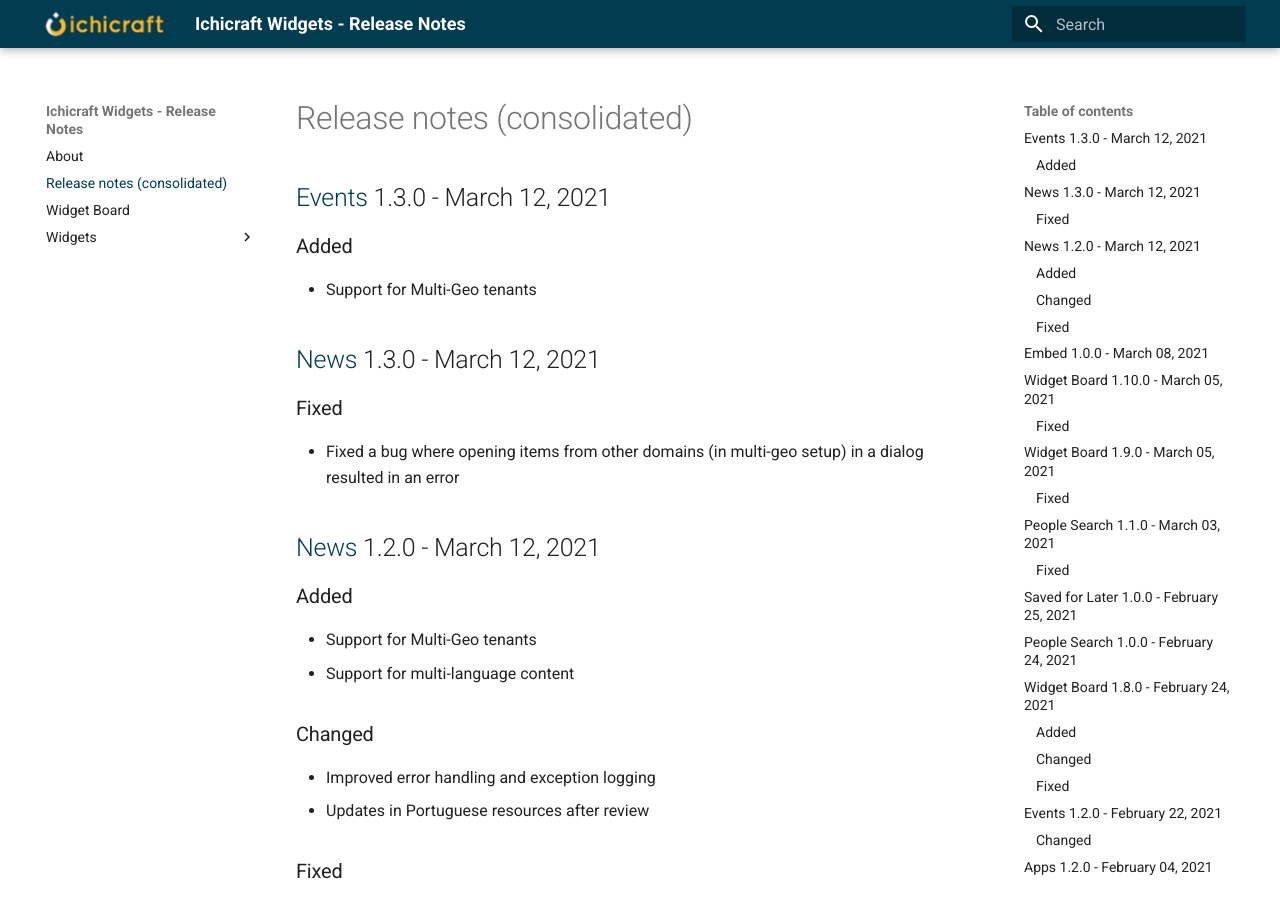
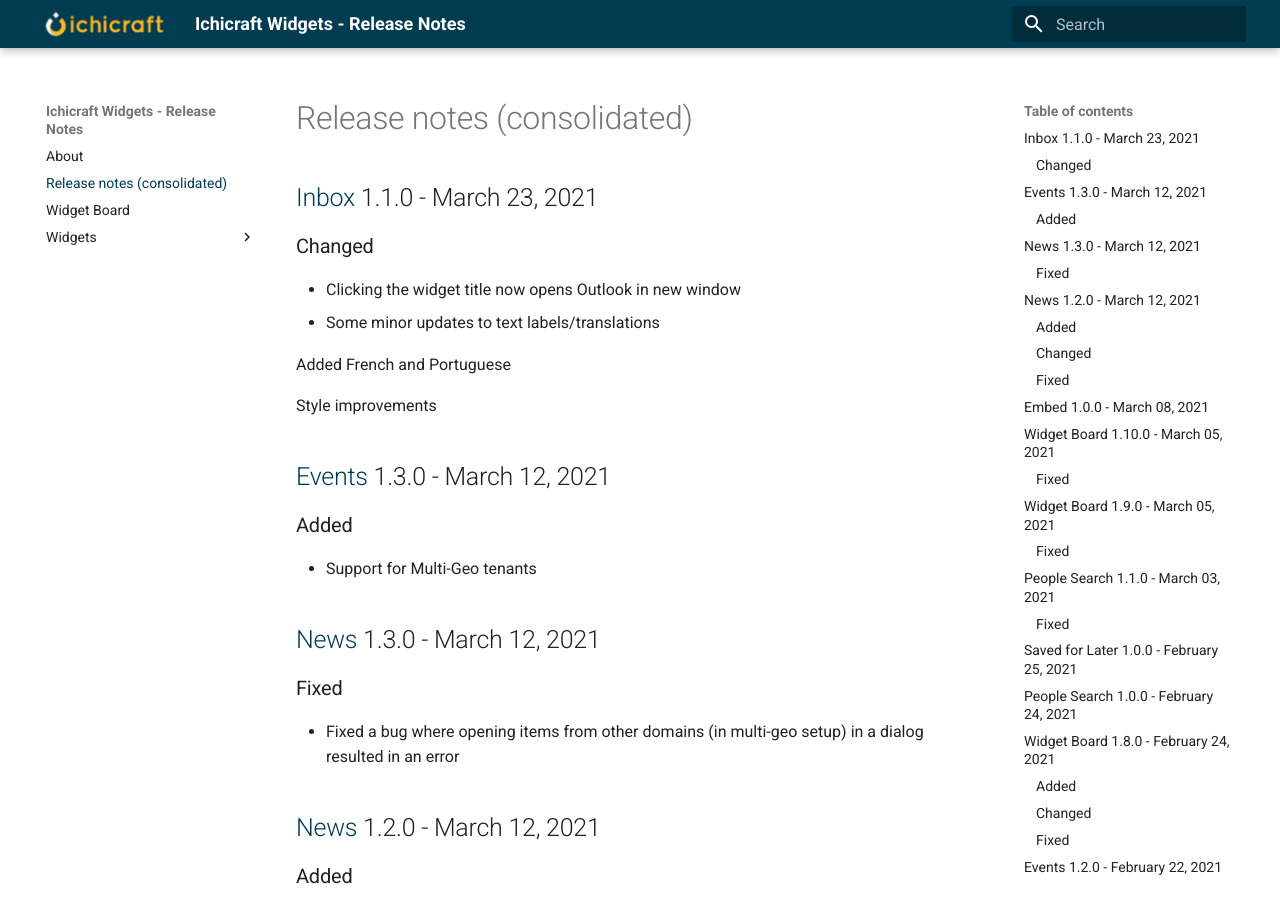
Before and after one commit to ichicraft/widgets-docs, an MkDocs documentation site: the page built from docs/Release-notes-(consolidated).md, in a window 1280 px wide and 900 px high. Built offline with MkDocs 1.6.1 and Material for MkDocs 9.7.7, drawn with Linux system fonts in a browser that asks for light colours.

Commit message:
Release notes updated by BuildService

```diff
--- a/docs/Release-notes-(consolidated).md
+++ b/docs/Release-notes-(consolidated).md
@@ -1,3 +1,15 @@
+## [Inbox](./Widgets/Inbox.md) 1.1.0 - March 23, 2021
+
+### Changed
+- Clicking the widget title now opens Outlook in new window
+- Some minor updates to text labels/translations
+
+
+
+Added French and Portuguese
+
+Style improvements
+
 ## [Events](./Widgets/Events.md) 1.3.0 - March 12, 2021
 
 ### Added
```
Also changed, not shown: docs/Widgets/Inbox.md (+12 -0 lines).
